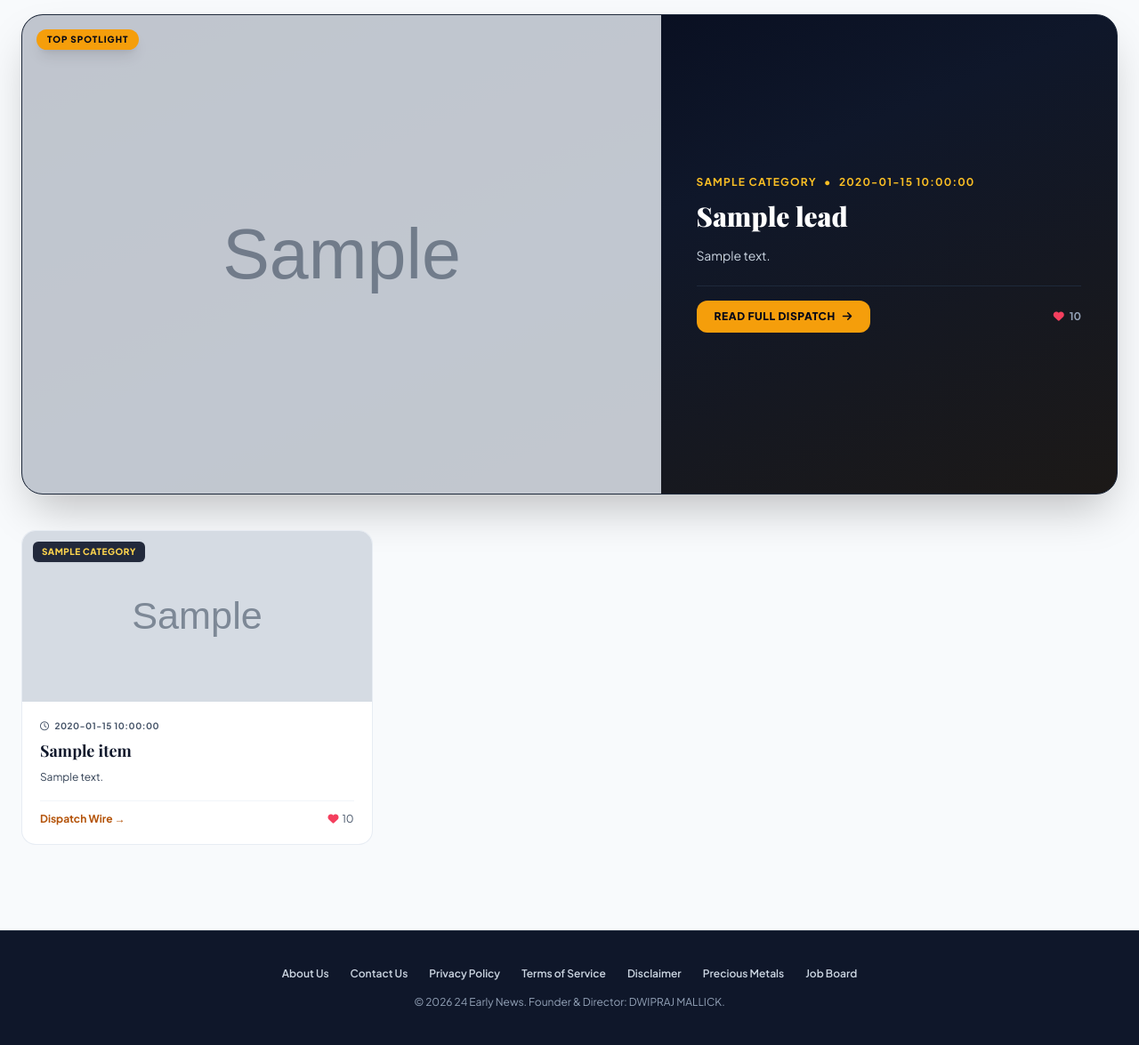
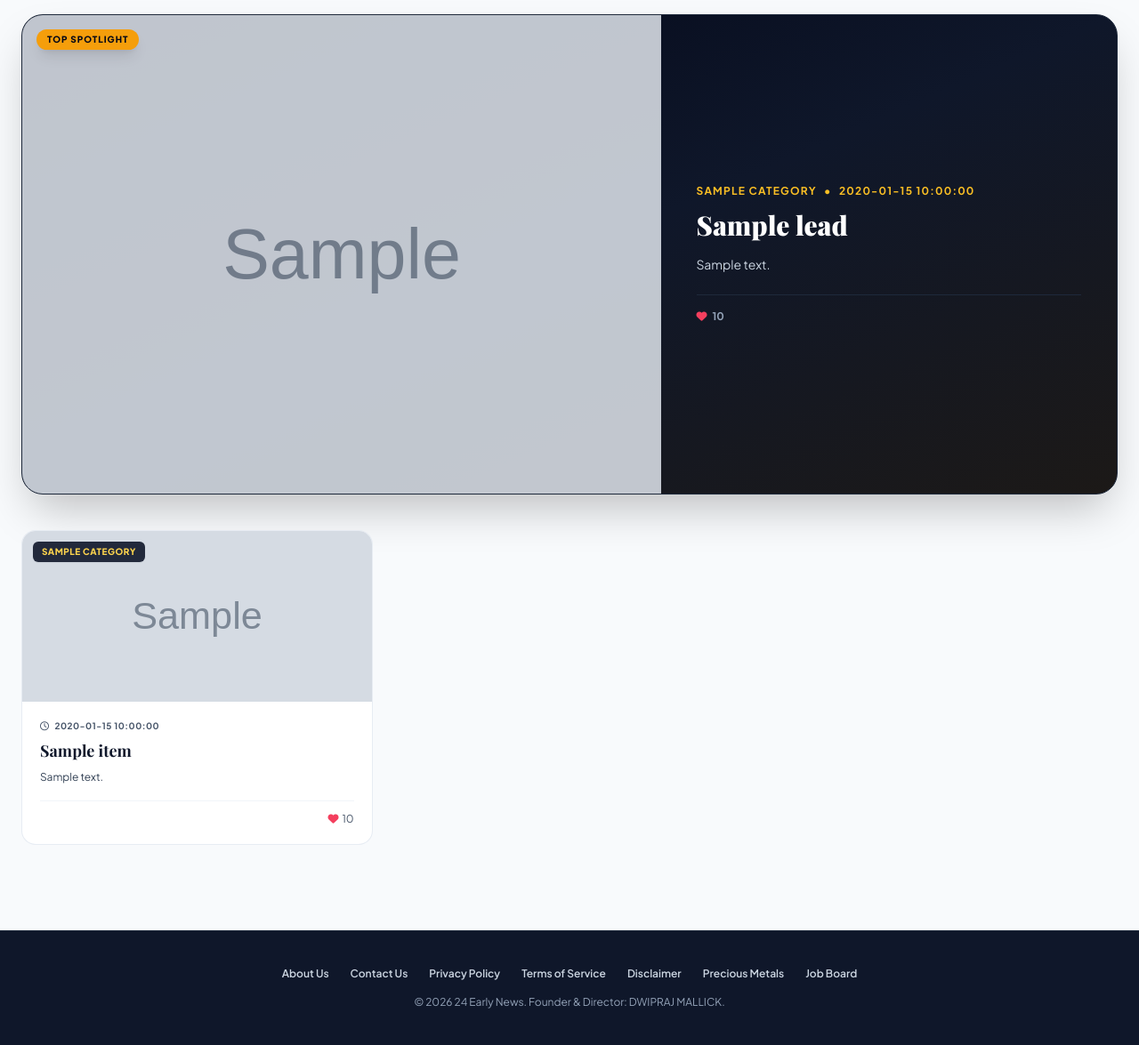
Before and after one commit to dwiprajm-byte/news-portal, a Flask app: template templates/index.html in a window 1280 px wide. Shown: the part 283-1458 px from the top of the page at 89% size. Run offline with Flask 3, Linux system fonts and the light colour scheme; the template is opened without the code that fills it: most values are stand-ins (such as "Sample title", 1, 10 or a date in 2020); grey boxes marked "Sample" are stand-in pictures; some libraries are stand-ins or nearby versions; some web fonts are replaced.

Commit message:
Remove redundant 'Read Full Dispatch' and 'Dispatch Wire' links across all cards

```diff
--- a/templates/index.html
+++ b/templates/index.html
@@ -154,9 +154,7 @@
           {{ lead.summary }}
         </p>
         <div class="flex items-center justify-between pt-4 border-t border-slate-800">
-          <a href="/news/{{ lead.id }}" class="bg-amber-500 hover:bg-amber-400 text-slate-950 text-xs font-black uppercase tracking-wider px-5 py-2.5 rounded-xl transition flex items-center gap-2">
-            Read Full Dispatch <i class="fas fa-arrow-right"></i>
-          </a>
+<!-- Dispatch Link Removed -->
           <button onclick="likeArticle({{ lead.id }}, this)" class="text-xs font-bold text-slate-400 hover:text-rose-400 flex items-center gap-1.5 transition">
             <i class="fas fa-heart text-rose-500"></i> <span>{{ lead.likes }}</span>
           </button>
@@ -188,9 +186,7 @@
             </p>
           </div>
           <div class="flex items-center justify-between pt-3 border-t border-slate-100 text-xs">
-            <a href="/news/{{ item.id }}" class="font-bold text-amber-700 hover:text-amber-900 flex items-center gap-1">
-              Dispatch Wire &rarr;
-            </a>
+<div></div>
             <button onclick="likeArticle({{ item.id }}, this)" class="text-slate-600 hover:text-rose-500 flex items-center gap-1 transition">
               <i class="fas fa-heart text-rose-500"></i> <span>{{ item.likes }}</span>
             </button>
```
